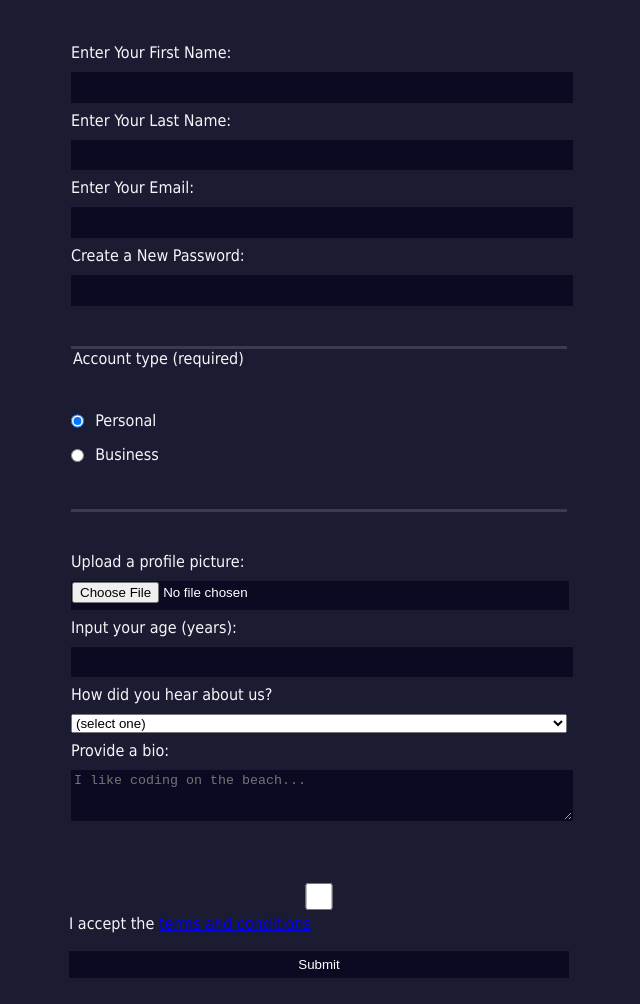
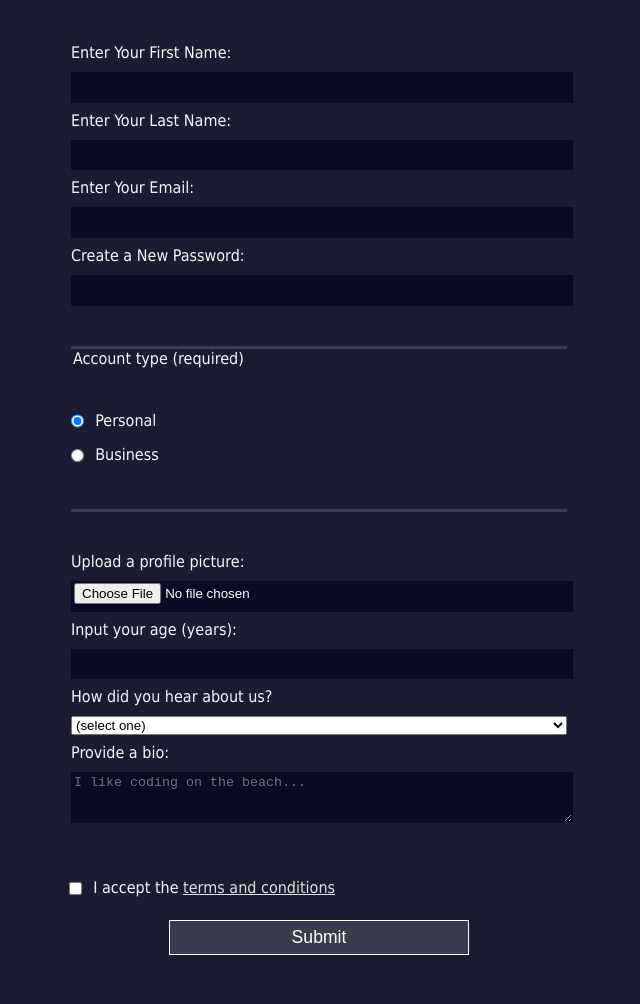
Before and after one commit to 4ndre-pire5/ResponsiveWebDesign, a plain HTML site: page HTML_Forms/index.html in a window 1280 px wide. Shown: the part 134-1138 px from the top of the page, without its empty margins (321-961 px from the left). Before the commit the page ends 1112 px from the top, so only its background shows below. Drawn offline with Linux system fonts and the light colour scheme.

Commit message:
Fim HTML_Forms

```diff
--- a/HTML_Forms/index.html
+++ b/HTML_Forms/index.html
@@ -48,7 +48,7 @@
                 </label>
             </fieldset>
 
-            <label for="terms-and-conditions"><input required type="checkbox" id="terms-and-conditions" name="terms"/>
+            <label for="terms-and-conditions"><input required type="checkbox" id="terms-and-conditions" name="terms" class="inline"/>
                 I accept the <a href="https://www.freecodecamp.org/news/terms-of-service/">terms and conditions</a>
             </label>
             <input type="submit" value="Submit"/>
--- a/HTML_Forms/styles.css
+++ b/HTML_Forms/styles.css
@@ -23,6 +23,7 @@ form {
     max-width: 500px;
     min-width: 300px;
     width: 60vw;
+    padding-bottom: 2em;
 }
 
 fieldset {
@@ -52,3 +53,22 @@ input, textarea {
     color: #ffffff;
     min-height: 2em;
   }
+
+input[type="submit"] {
+    display: block;
+    width: 60%;
+    min-width: 300px;
+    margin: 1em auto;
+    height: 2em;
+    font-size: 1.1rem;
+    background-color: #3b3b4f;
+    border-color: white;
+}
+
+input[type="file"] {
+    padding: 1px 2px;
+}
+
+a {
+    color: #dfdfe2;
+}
```
